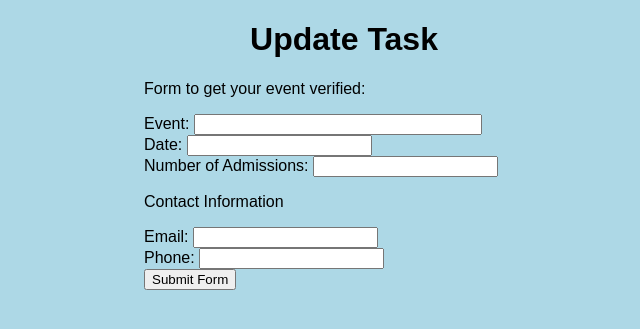
After one commit to micahborg/ticket_system, a Flask app: page /create/ in a window 1280 px wide. The commit adds this page. Shown: the top 329 px of the page, without its empty margins (296-936 px from the left). Run offline with Flask 2, Linux system fonts and the light colour scheme.

Commit message:
Create Event button is working

```diff
--- a/app.py
+++ b/app.py
@@ -61,6 +61,24 @@ def update(id):
     else:
         return render_template('update.html', task=task)
 
+@app.route('/create/', methods=['GET', 'POST'])
+def create():
+
+    if request.method == 'POST':
+        task_content = request.form['content']
+        task_date = request.form['date']
+        new_task = Todo(content=task_content, date_created=task_date)
+
+        try:
+            db.session.add(new_task)
+            db.session.commit()
+            return redirect('/')
+        except:
+            return 'There was an issue adding your task'
+
+    else:
+        return render_template('create.html')
+
 
 if __name__ == "__main__":
     app.run(debug=True)
--- /dev/null
+++ b/templates/create.html
@@ -0,0 +1,29 @@
+{% extends 'base.html' %}
+
+{% block head %}
+<title>Task Master</title>
+{% endblock %}
+
+{% block body %}
+<div class="content">
+    <h1 style="text-align: center">Update Task</h1>
+
+    <div class="form">
+        <form action="/create/" method="POST">
+            <p>Form to get your event verified:</p>
+            Event: <input type="text" name="content" id="content">
+            <br>
+            Date: <input type="text" name="date" id="date">
+            <br>
+            Number of Admissions: <input type="text" name="admissions" id="admissions">
+            <br>
+            <p>Contact Information</p>
+            Email: <input type="text" name="admissions" id="admissions">
+            <br>
+            Phone: <input type="text" name="admissions" id="admissions">
+            <br>
+            <input type="submit" value="Submit Form">
+        </form>
+    </div>
+</div>
+{% endblock %}
```
Also changed, not shown: templates/index.html (+1 -18 lines), test.db.
